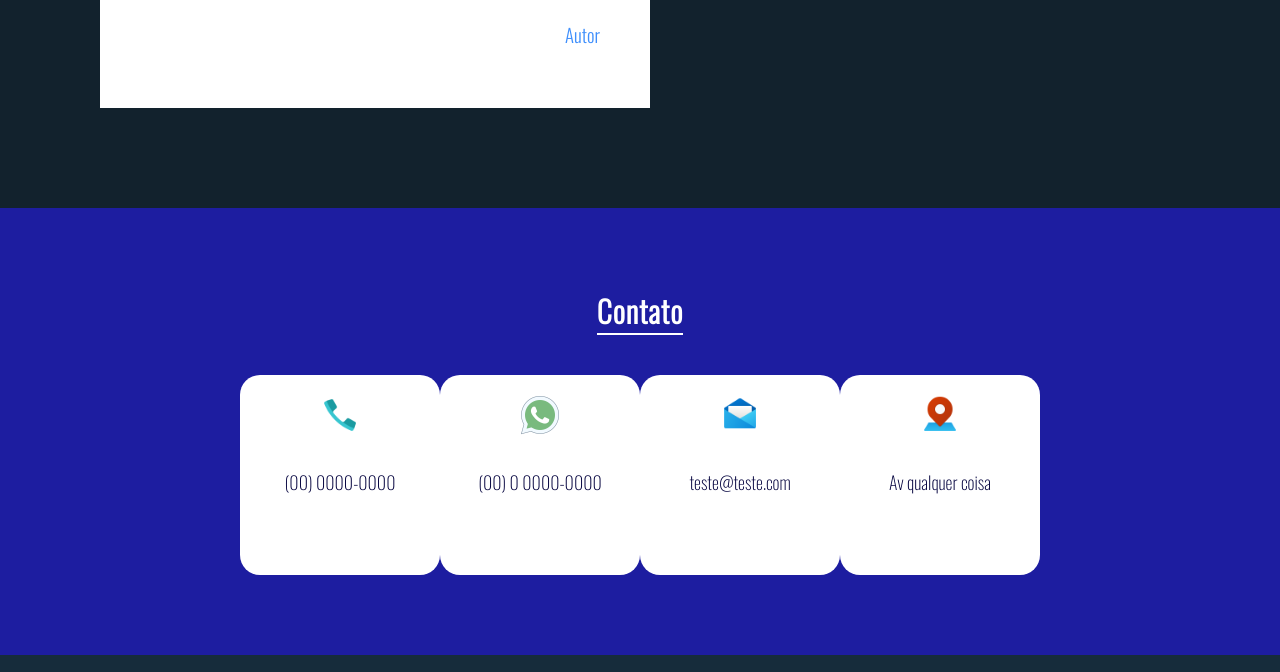
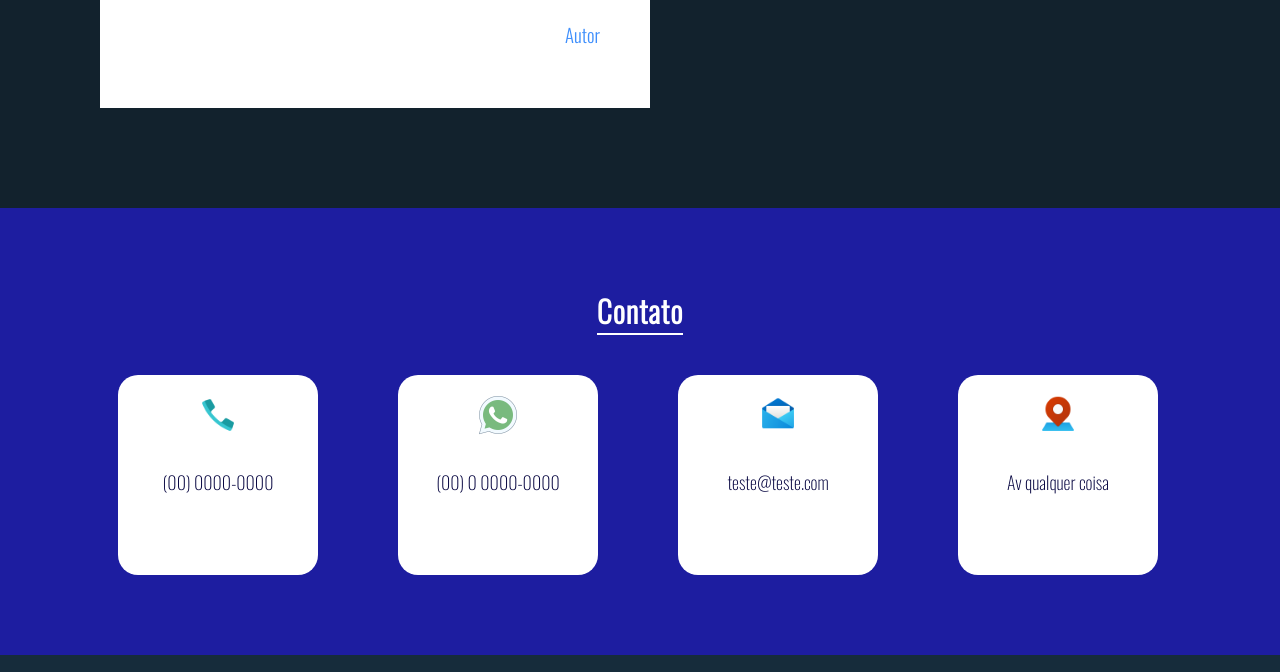
Before and after one commit to GabrielCoderz/SpaceInDev, a plain HTML site: page index.html in a window 1280 px wide. Shown: the part 3825-4497 px from the top of the page. Drawn offline with nearby package versions, Linux system fonts and the light colour scheme.

Commit message:
fixing contacts

```diff
--- a/styles.css
+++ b/styles.css
@@ -275,7 +275,6 @@ html {
     width: 100%;
     padding: 80px 80px;
     display: flex;
-    justify-content: space-between;
     align-items: center;
     flex-direction: column;
     background: rgb(29, 29, 160);
@@ -284,13 +283,16 @@ html {
 .contact .contactBx {
     max-width: 1200px;
     margin-top: 30px;
+    margin-right: 85px ;
     display: flex;
     justify-content: space-between;
+    align-items: center;
 }
 
 .contact .contactBx .contact-content {
     height: 200px;
     width: 200px;
+    margin-left: 80px;
     border-radius: 20px;
     background: #fff;
     display: flex;
```
